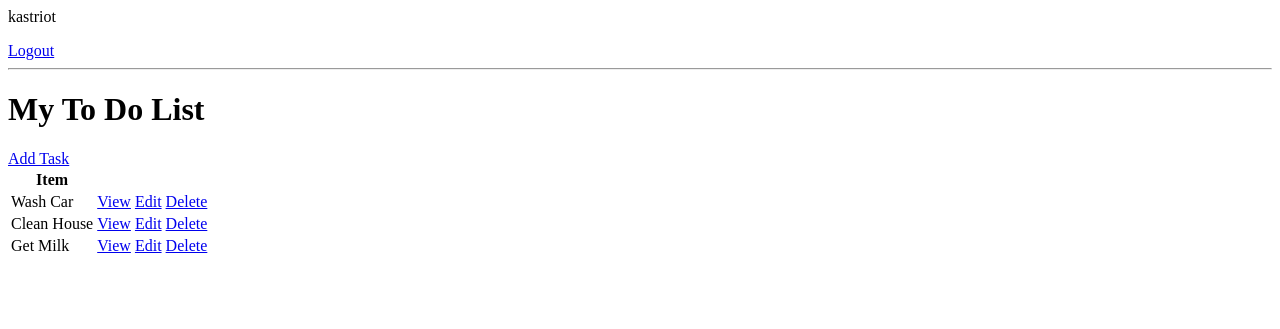
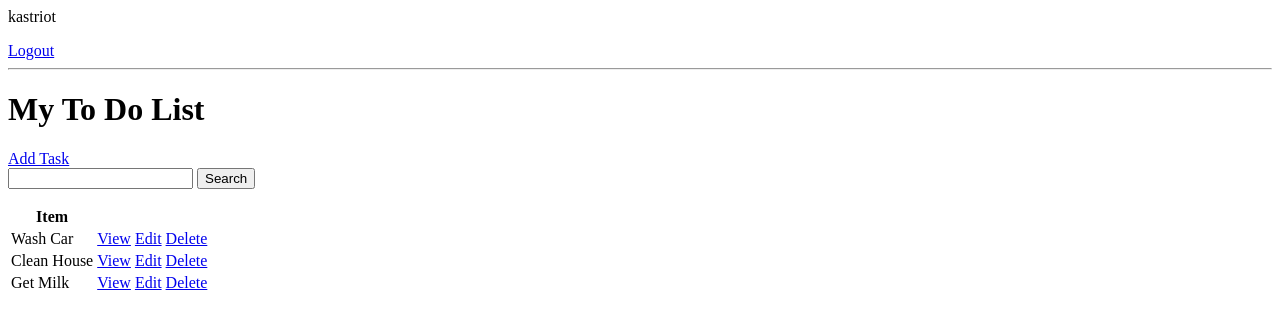
Before and after one commit to kastriot96/to_do_app, a Django app: page / in a window 1280 px wide. Shown: the top 329 px of the page. Run offline with Django 3.2, Linux system fonts and the light colour scheme; a user stored in the database is signed in; data comes from the database, SQL or seed files in the repository.

Commit message:
added filter method / search tab

```diff
--- a/base/templates/base/task_list.html
+++ b/base/templates/base/task_list.html
@@ -9,6 +9,12 @@
 <hr>
 <h1>My To Do List {{color}} </h1>
 <a href = "{% url 'task-create' %}">Add Task</a>
+
+<form method = "GET" >
+    <input type='text' name = 'search-area' value="{{search_input}}">
+    <input type="submit" value='Search'>
+
+</form>
 
 <table>
     <tr>
--- a/base/views.py
+++ b/base/views.py
@@ -45,11 +45,18 @@ class TaskList(LoginRequiredMixin, ListView):
     context_object_name = 'tasks'
 
     def get_context_data(self, **kwargs) :
-      context = super().get_context_data(**kwargs)
-      context['tasks'] = context['tasks'].filter(user = self.request.user)
-      context['count'] = context['tasks'].filter(complete = False).count()
+        context = super().get_context_data(**kwargs)
+        context['tasks'] = context['tasks'].filter(user = self.request.user)
+        context['count'] = context['tasks'].filter(complete = False).count()
 
-      return context
+        search_input = self.request.GET.get('search-area') or ''
+        if search_input:
+            context['tasks'] = context['tasks'].filter(title__startswith=search_input)
+
+
+        context['search_input'] = search_input
+
+        return context
 
 
 class TaskDetail(LoginRequiredMixin, DetailView):
```
